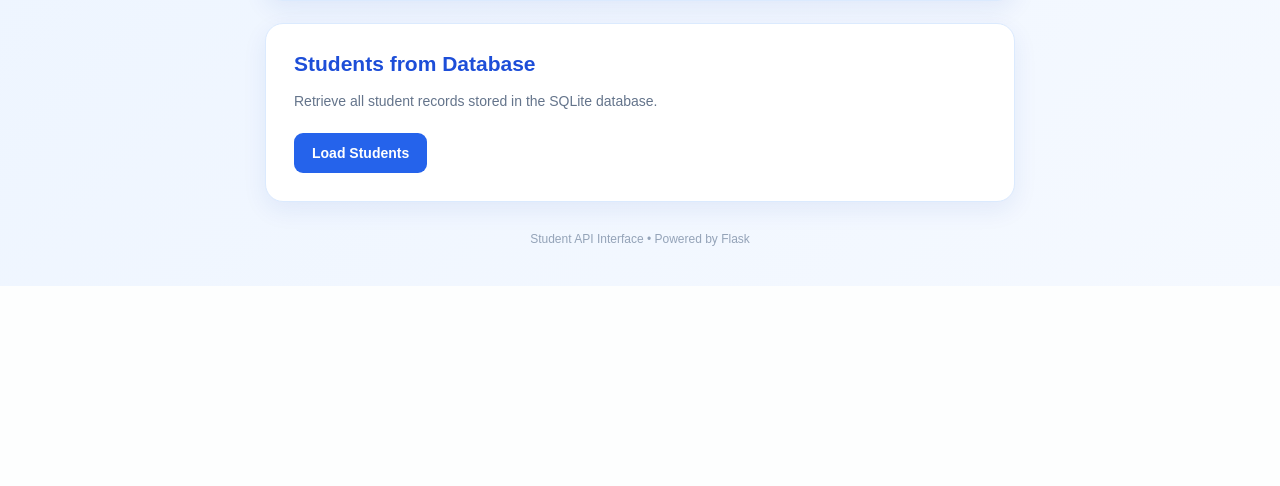
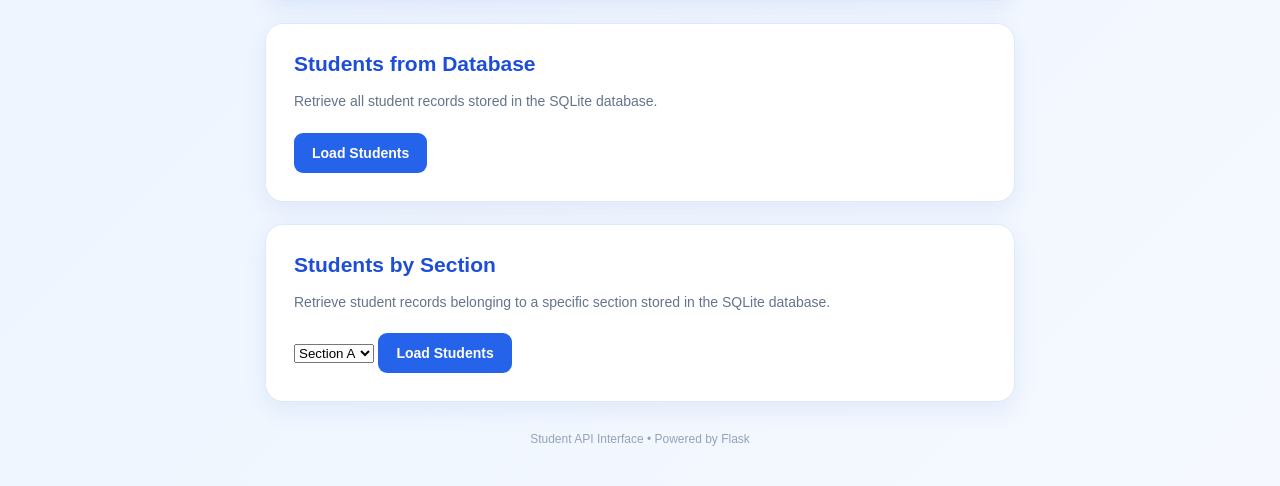
Before and after one commit to ghostlyphantom/flask-Palec_SethClaire-API, a Flask app: page / in a window 1280 px wide. Shown: the part 917-1403 px from the top of the page. Before the commit the page ends 1203 px from the top, so only its background shows below. Run offline with Flask 3, Linux system fonts and the light colour scheme.

Commit message:
Integrate SQLite Database with Flask API

```diff
--- a/app.py
+++ b/app.py
@@ -56,6 +56,20 @@ def get_student_by_id(id):
     return jsonify(dict(student))
 
 
+@app.route('/students/section/<section>')
+def get_students_by_section(section):
+    conn = get_db_connection()
+
+    students = conn.execute(
+        'SELECT * FROM students WHERE section = ?',
+        (section,)
+    ).fetchall()
+
+    conn.close()
+
+    return jsonify([dict(student) for student in students])
+
+
 @app.route('/course')
 def get_course():
     return jsonify({
--- a/init_db.py
+++ b/init_db.py
@@ -19,9 +19,9 @@ cursor.execute("DELETE FROM students")
 students = [
     ('24-00248', 'Seth Claire Palec', 'BSIT', 3, 'B'),
     ('24-00379', 'Crystal Mae Elizares', 'BSIT', 3, 'B'),
-    ('24-00125', 'Jezalyn Indic', 'BSIT', 3, 'B'),
-    ('24-00125', 'Jiza Mae Gubac', 'BSIT', 3, 'B'),
-    ('24-00125', 'Stephene Jeke Paclibar', 'BSIT', 3, 'B')
+    ('24-00125', 'Jezalyn Indic', 'BSIT', 3, 'A'),
+    ('24-00125', 'Jiza Mae Gubac', 'BSIT', 3, 'A'),
+    ('24-00125', 'Stephene Jeke Paclibar', 'BSIT', 3, 'C')
 ]
 
 cursor.executemany('''
--- a/templates/index.html
+++ b/templates/index.html
@@ -285,6 +285,29 @@
             <div id="studentList" aria-live="polite"></div>
         </section>
 
+
+                <!-- Students by Section -->
+        <section class="card">
+            <h2>Students by Section</h2>
+            <p class="description">
+                Retrieve student records belonging to a specific section
+                stored in the SQLite database.
+            </p>
+
+            <select id="section">
+                <option value="A">Section A</option>
+                <option value="B">Section B</option>
+                <option value="C">Section C</option>
+            </select>
+
+            <button onclick="loadStudentsBySection()">Load Students</button>
+
+            <div id="sectionStudentList" aria-live="polite"></div>
+        </section>
+
+
+
+
         <!-- Footer -->
         <footer>
             Student API Interface &bull; Powered by Flask
@@ -482,6 +505,58 @@
                 });
         }
 
+                // STUDENTS BY SECTION
+        function loadStudentsBySection() {
+            const section = document.getElementById('section').value;
+            const sectionStudentList = document.getElementById('sectionStudentList');
+
+            sectionStudentList.innerHTML =
+                '<p class="loading">Loading student records...</p>';
+
+            fetch('/students/section/' + encodeURIComponent(section))
+                .then(response => {
+                    if (!response.ok) {
+                        throw new Error('Failed to load student records');
+                    }
+
+                    return response.json();
+                })
+                .then(data => {
+                    if (data.length === 0) {
+                        sectionStudentList.innerHTML =
+                            '<p>No students found in this section.</p>';
+                        return;
+                    }
+
+                    let output = '<div class="info-box">';
+
+                    data.forEach(student => {
+                        output += `
+                            <div class="info-row">
+                                <span class="info-label">
+                                    ${escapeHTML(student.student_id)}
+                                </span>
+                                <span class="info-value">
+                                    ${escapeHTML(student.name)} |
+                                    ${escapeHTML(student.program)} |
+                                    Year ${escapeHTML(student.year)} |
+                                    Section ${escapeHTML(student.section)}
+                                </span>
+                            </div>
+                        `;
+                    });
+
+                    output += '</div>';
+                    sectionStudentList.innerHTML = output;
+                })
+                .catch(error => {
+                    sectionStudentList.innerHTML =
+                        '<p class="error">Unable to retrieve student records.</p>';
+
+                    console.error(error);
+                });
+        }
+
         // Press Enter to submit the greeting.
         document.getElementById('nameInput').addEventListener(
             'keydown',
```
Also changed, not shown: students.db.
